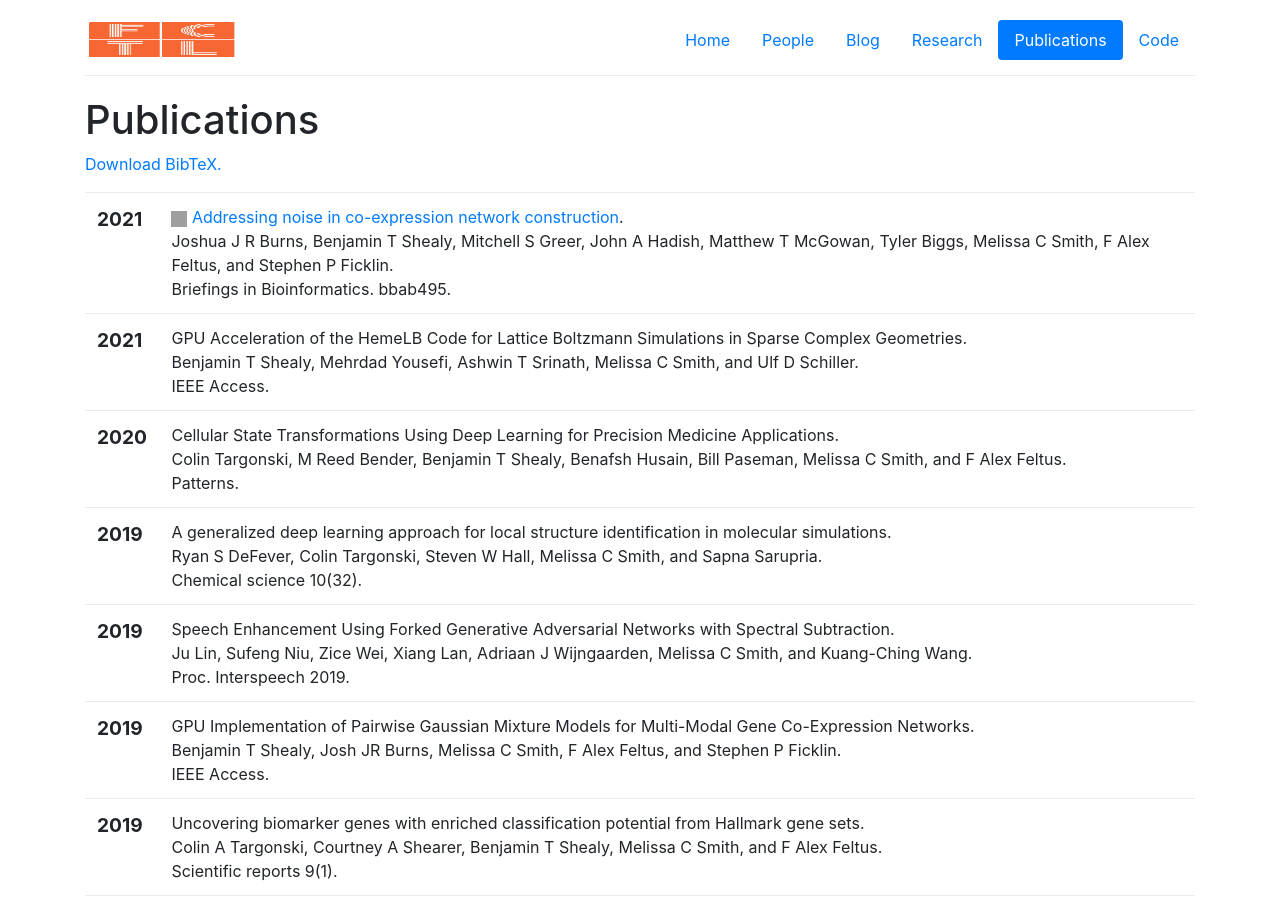
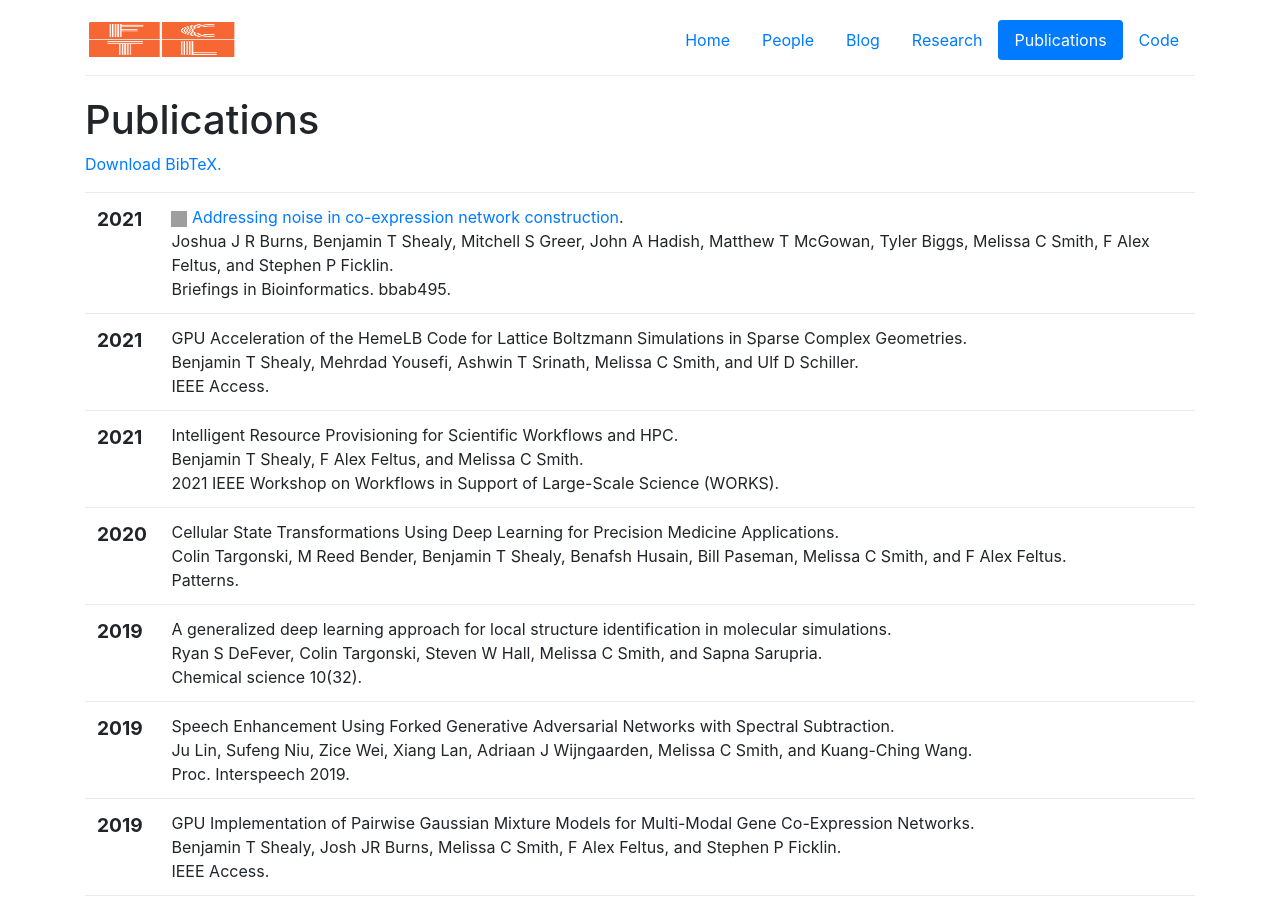
Before and after one commit to CUFCTL/cufctl.github.io, a Jekyll site: the page built from publications.html, in a window 1280 px wide and 900 px high. Built offline with Jekyll 4.4.1, drawn with Linux system fonts in a browser that asks for light colours; grey boxes are pictures that could not be loaded.

Commit message:
Updated publications

```diff
--- a/_includes/pubs.html
+++ b/_includes/pubs.html
@@ -38,6 +38,25 @@
 				Benjamin T Shealy, Mehrdad Yousefi, Ashwin T Srinath, Melissa C Smith, and Ulf D Schiller.
 			</span><br />
 			<span class="venuetype"></span><span class="venue">IEEE Access</span>.
+			<br />
+			<span class="links">
+			</span>
+		</td>
+	</tr>
+	<tr>
+		<td>
+			<span class="date">
+				<big><strong>2021</strong></big><br />
+			</span>
+		</td>
+		<td class="publication">
+			<span class="pubtitle">
+				Intelligent Resource Provisioning for Scientific Workflows and HPC.
+			</span><br />
+			<span class="authors">
+				Benjamin T Shealy, F Alex Feltus, and Melissa C Smith.
+			</span><br />
+			<span class="venuetype"></span><span class="venue">2021 IEEE Workshop on Workflows in Support of Large-Scale Science (WORKS)</span>.
 			<br />
 			<span class="links">
 			</span>
```
Also changed, not shown: _posts/2021-12-28-publication.md (added, +7 -0 lines), bib/pubs.bib (+9 -0 lines).
